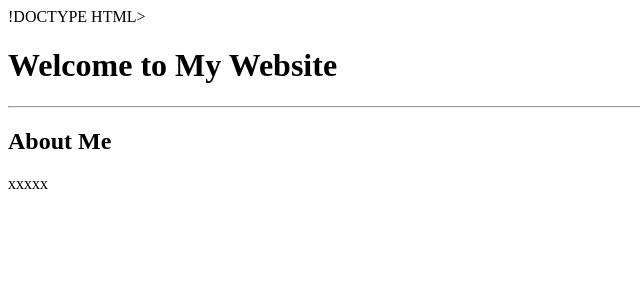
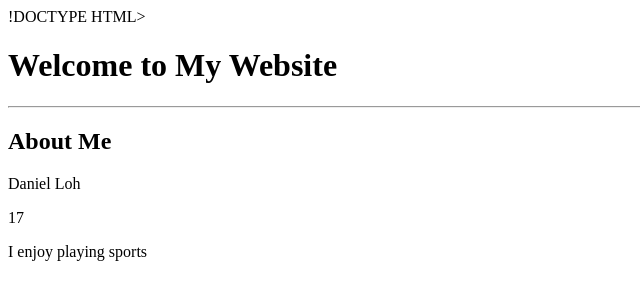
Before and after one commit to dlohtp/dlohtp.github.io, a plain HTML site: page index.html in a window 1280 px wide. Shown: the whole page, without its empty margins (0-640 px from the left). Drawn offline with Linux system fonts and the light colour scheme.

Commit message:
Update title and add personal information in index.html

```diff
--- a/index.html
+++ b/index.html
@@ -2,12 +2,14 @@
 <html>
 <head>
 <meta charset="utf-8"/>
-<title>A Very Simple Page</title>
+<title>More about me</title>
 </head>
 <body>
 <h1>Welcome to My Website</h1>
 <hr>
 <h2>About Me</h2>
-<p> xxxxx</p>
+<p>Daniel Loh</p>
+<p>17</p>
+<p>I enjoy playing sports</p>
 </body>
 </html>
```
